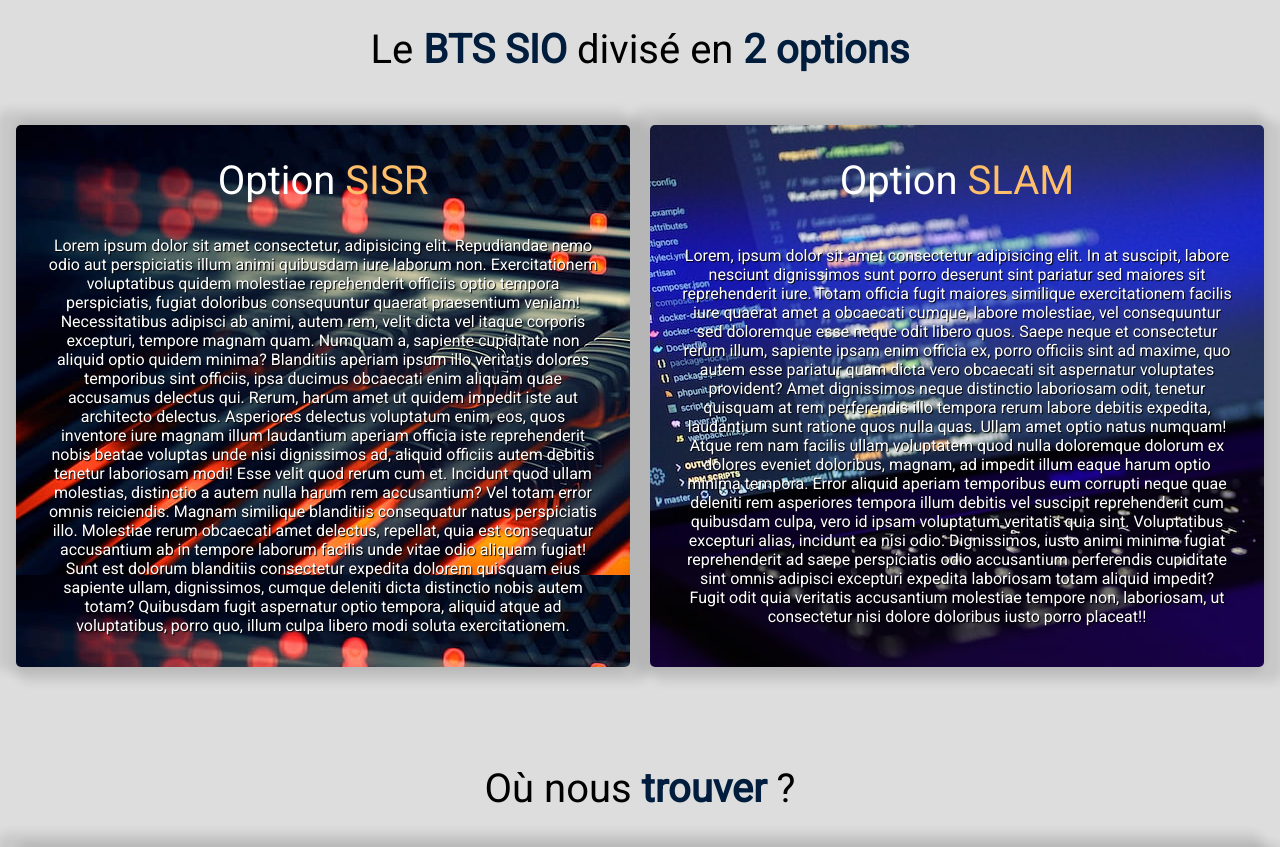
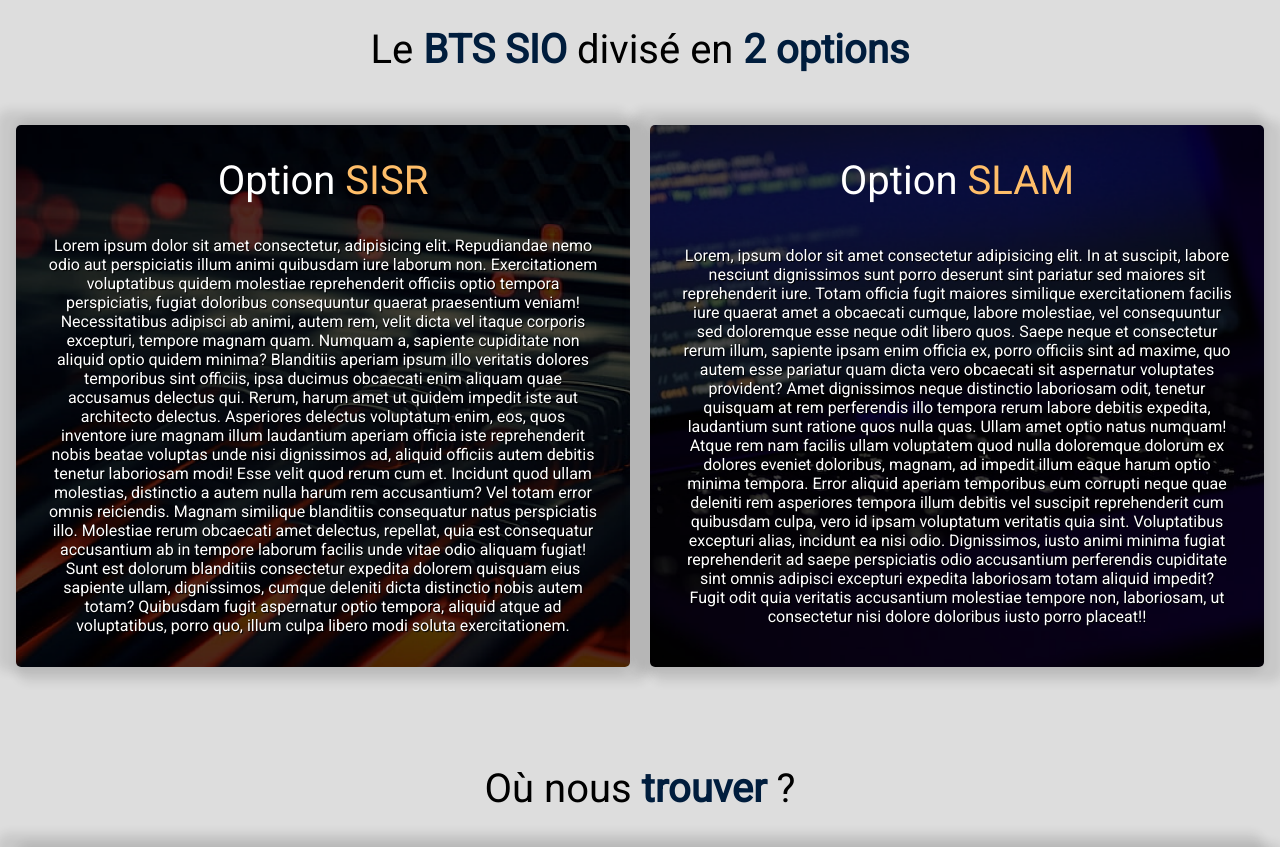
Before and after one commit to WayZzYTV/stluc, a plain HTML site: page index.html in a window 1280 px wide. Shown: the part 840-1687 px from the top of the page. Drawn offline with nearby package versions, Linux system fonts and the light colour scheme.

Commit message:
version 1.1.3

```diff
--- a/css/style.css
+++ b/css/style.css
@@ -139,7 +139,7 @@ body {
     margin: 0 auto;
     display: flex;
     flex-direction: column;
-    width: 50%;
+    width: 100%;
     max-width: 800px;
     height: 100%;
     padding: 1rem;
@@ -149,11 +149,17 @@ body {
 }
 
 .options .cartes .sisr {
-    background: url(../img/option-sisr.jpg);
+    background: url(../img/option-sisr.png);
+    background-size: cover;
+    background-repeat: no-repeat;
+    background-position: center center;
 }
 
 .options .cartes .slam {
-    background: url(../img/option-slam.jpg);
+    background: url(../img/option-slam.png);
+    background-size: cover;
+    background-repeat: no-repeat;
+    background-position: center center;
 }
 
 .options .cartes .carte .titre {
@@ -238,7 +244,6 @@ body {
     }
 
     .options .cartes .carte {
-        width: 100%;
         padding: 5px;
     }
 }
```
Also changed, not shown: img/option-sisr.jpg (deleted), img/option-sisr.png (added), img/option-slam.jpg (deleted), img/option-slam.png (added).
